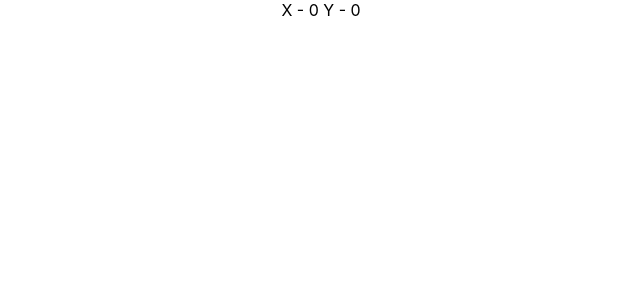
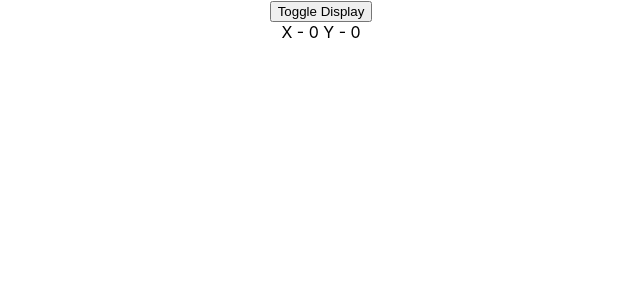
Before and after one commit to edwinisnow/react-hooks, a React (Create React App) app in the folder react-hooks/: page / in a window 1280 px wide. Shown: the top 300 px of the page, without its empty margins (319-959 px from the left). Built offline with nearby package versions, Linux system fonts and the light colour scheme.

Commit message:
useEffect with cleanup

```diff
--- a/react-hooks/src/App.js
+++ b/react-hooks/src/App.js
@@ -10,11 +10,13 @@
 import HookCounterOne from './components/HookCounterOne';
 import ClassMouse from './components/ClassMouse';
 import HookMouse from './components/HookMouse';
+import MouseContainer from './components/MouseContainer';
 
 function App() {
   return (
     <div className="App">
-      <HookMouse />
+      <MouseContainer />
+      {/* <HookMouse /> */}
       {/* <ClassMouse /> */}
       {/* <HookCounterOne /> */}
       {/* <ClassCounterOne /> */}
--- a/react-hooks/src/components/ClassMouse.js
+++ b/react-hooks/src/components/ClassMouse.js
@@ -18,6 +18,10 @@
         window.addEventListener('mousemove', this.logMousePosition)
     }
 
+    componentWillUnmount() {
+        window.removeEventListener('mousemove', this.logMousePosition)
+    }
+
     render() {
         return (
             <div>
--- a/react-hooks/src/components/HookMouse.js
+++ b/react-hooks/src/components/HookMouse.js
@@ -14,6 +14,11 @@
     useEffect(() => {
         console.log('UseEffect called')
         window.addEventListener('mousemove', logMousePosition)
+
+        return () => {
+            console.log('Component unmounting code')
+            window.removeEventListener('mousemove', logMousePosition)
+        }
     }, [])
 
 
--- /dev/null
+++ b/react-hooks/src/components/MouseContainer.js
@@ -0,0 +1,14 @@
+import React, { useState } from 'react'
+import HookMouse from './HookMouse';
+
+function MouseContainer() {
+    const [display, setDisplay] = useState(true);
+    return (
+        <div>
+            <button onClick={() => setDisplay(!display)}>Toggle Display</button>
+            {display && <HookMouse />}
+        </div>
+    )
+}
+
+export default MouseContainer
```
